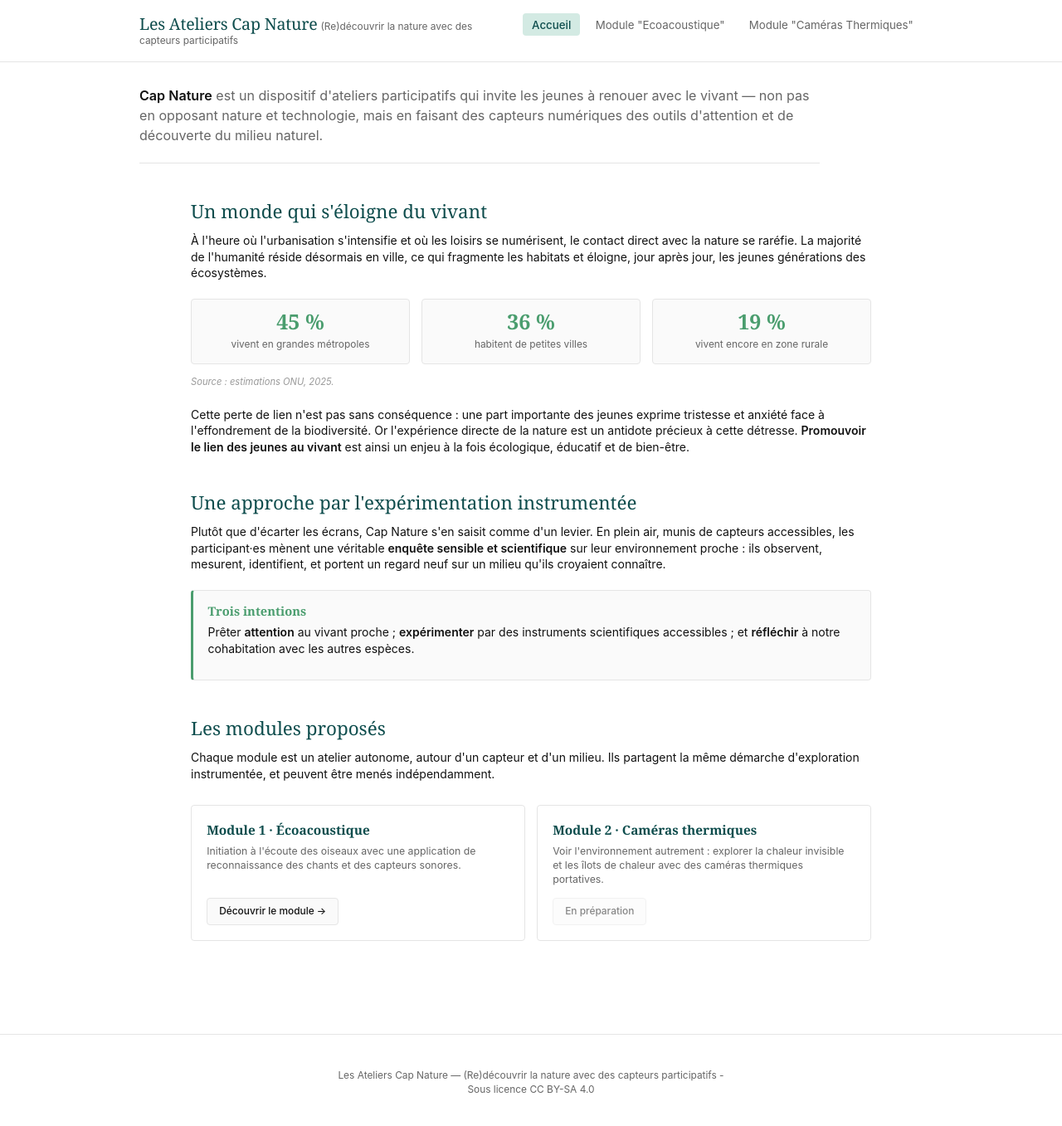
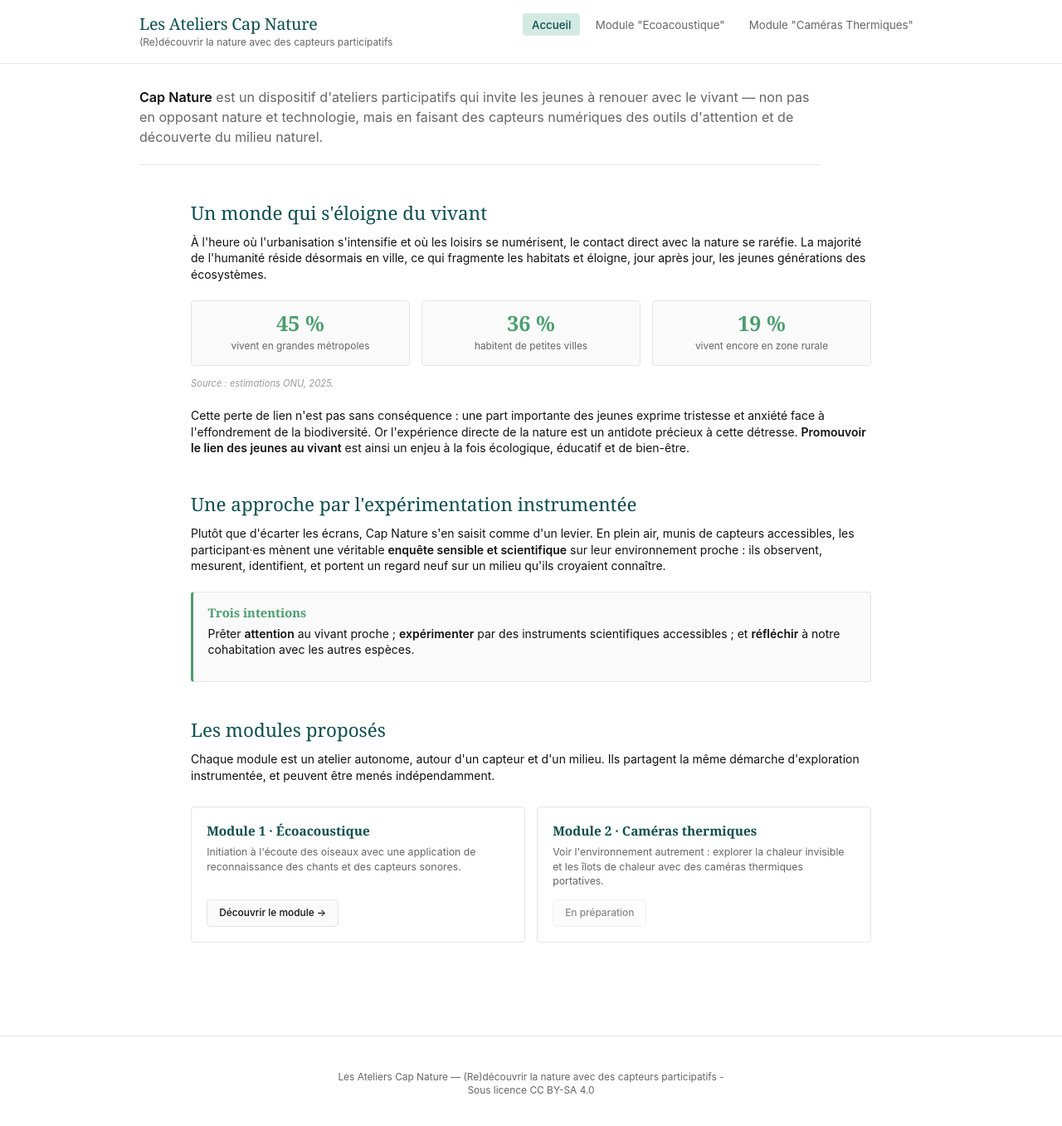
Before and after one commit to marieleapouliquen/wiki-cap-nature, a Jekyll site: the page built from index.md, in a window 1280 px wide and 1364 px high. Shown: the top 1357 px of the window at 83% size. Built offline with Jekyll 4.4.1, drawn with Linux system fonts in a browser that asks for light colours.

Commit message:
Update main.css

```diff
--- a/assets/css/main.css
+++ b/assets/css/main.css
@@ -137,14 +137,16 @@ img { max-width: 100%; height: auto; }
 }
 
 .brand {
-  display: flex;
-  flex-direction: column;
+  display: flex !important;
+  flex-direction: column !important; /* Force l'alignement vertical */
+  align-items: flex-start;          /* Aligne le titre et le sous-titre à gauche */
   text-decoration: none;
   line-height: 1.2;
-  flex: 1;                     /* Autorise le titre à occuper l'espace requis à gauche */
+  flex: 1;
 }
 
 .brand-title {
+  display: block !important;        /* Interdit tout alignement en ligne */
   font-family: var(--font-serif);
   font-weight: 500;
   font-size: 1.4rem;
@@ -154,11 +156,12 @@ img { max-width: 100%; height: auto; }
 }
 
 .brand-sub {
+  display: block !important;        /* Force le retour à la ligne automatique */
   font-size: 0.85rem;
   color: var(--color-muted);
   font-weight: 400;
   margin-top: 0.3rem;
-  max-width: 480px;            /* Évite que le sous-titre ne s'étale trop loin vers la droite */
+  max-width: 480px;
 }
 
 /* Bouton hamburger responsive */
```
